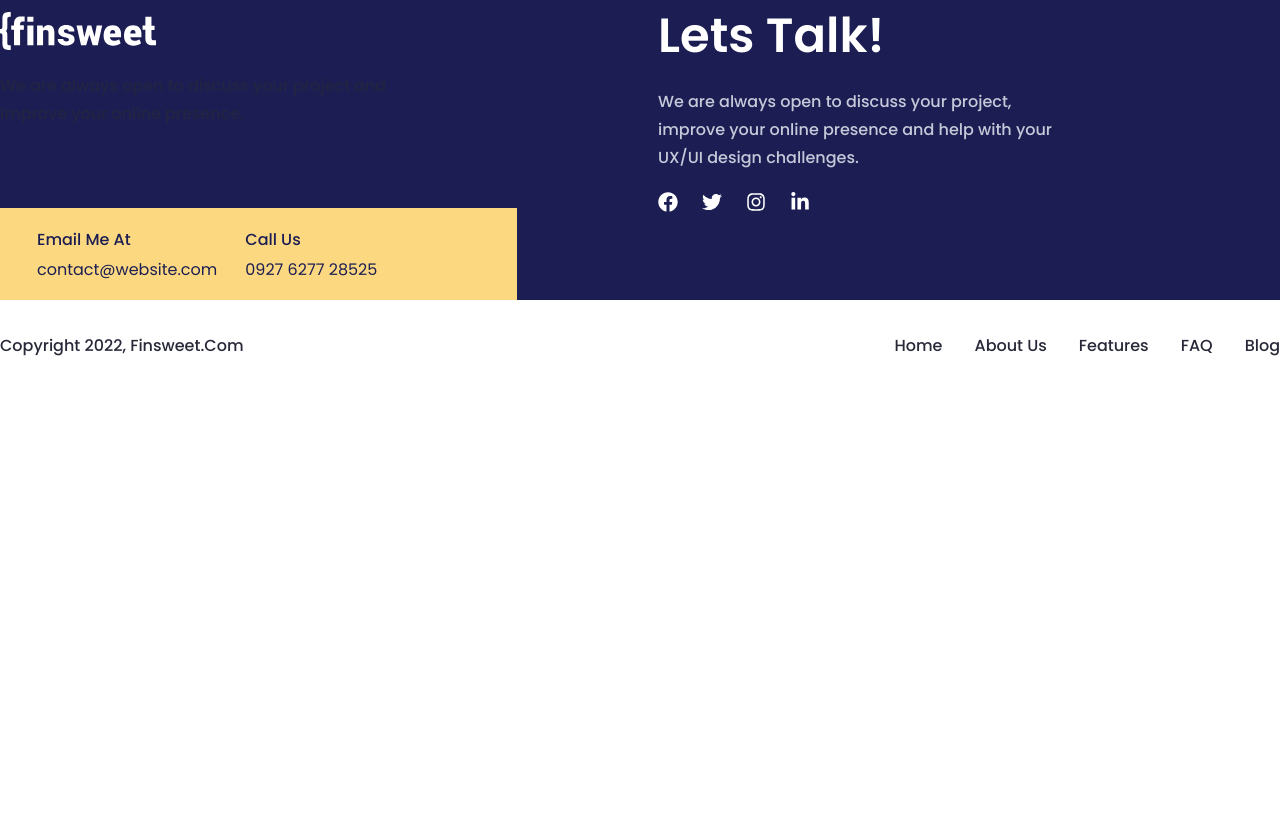
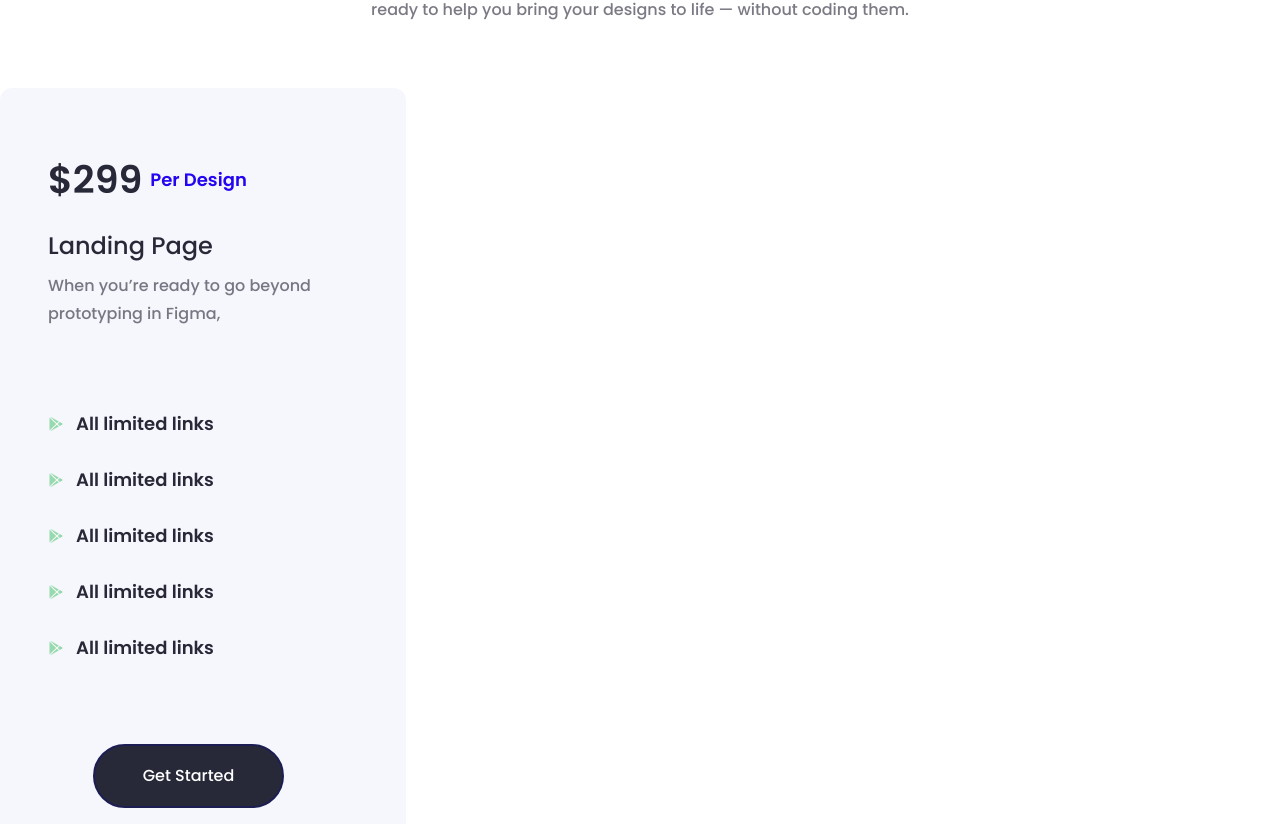
Before and after one commit to sajjad-007/React-finsweet-tailwind, a React (Vite) app: page /pricing in a window 1280 px wide. Shown: the part 336-1160 px from the top of the page. Before the commit the page ends 800 px from the top, so only its background shows below. Built offline with nearby package versions, Linux system fonts and the light colour scheme.

Commit message:
pricing section half done

```diff
--- /dev/null
+++ b/src/components/List/List.jsx
@@ -0,0 +1,11 @@
+import React from 'react'
+
+const List = ({className,children}) => {
+  return (
+    <li className={className}>
+        {children}
+    </li>
+  )
+}
+
+export default List
--- /dev/null
+++ b/src/components/div/Div.jsx
@@ -0,0 +1,11 @@
+import React from 'react'
+
+const Div = ({className,children}) => {
+  return (
+    <div className={className}>
+        {children}
+    </div>
+  )
+}
+
+export default Div
--- /dev/null
+++ b/src/components/ul/Ul.jsx
@@ -0,0 +1,11 @@
+import React from 'react'
+
+const Ul = ({className,children}) => {
+  return (
+    <ul className={className}>
+        {children}
+    </ul>
+  )
+}
+
+export default Ul
--- a/src/index.css
+++ b/src/index.css
@@ -32,6 +32,11 @@ h1,h2,h3,h4.h5,h6,a{
 @layer components {
     .nav_btn2 {
       @apply font-poppins text-black text-base font-medium leading-7 capitalize px-12 py-4 rounded-[41px] bg-secondary border-2 border-primary border-solid cursor-pointer hover:bg-transparent hover:text-sada hover:border-sada transition-all ease-linear duration-300;
+    }
+};
+@layer components {
+    .nav_btn3 {
+      @apply font-poppins text-sada text-base font-medium leading-7 capitalize px-12 py-4 rounded-[41px] bg-dark-blue border-2 border-primary border-solid cursor-pointer hover:bg-secondary hover:text-dark-blue hover:border-sada transition-all ease-linear duration-300;
     }
 };
 @layer components {
--- a/src/pages/pricing/Pricing.jsx
+++ b/src/pages/pricing/Pricing.jsx
@@ -1,8 +1,16 @@
 import React from 'react'
+import PricingChart from './PricingChart'
 
 const Pricing = () => {
   return (
-    <div>Pricing</div>
+    <div>
+      {/* // Cart section start here */}
+        <PricingChart/>
+      {/* // Cart section end here */}
+
+      {/* // Problem section start here */}
+      {/* // Problem section end here */}
+    </div>
   )
 }
 
--- /dev/null
+++ b/src/pages/pricing/PricingChart.jsx
@@ -0,0 +1,65 @@
+import React from 'react'
+import Peragraph from '../../components/headings/peragraph/Peragraph'
+import Span from '../../components/span/Span'
+import { IoLogoGooglePlaystore } from 'react-icons/io5'
+import Button from '../../components/button/Button'
+import './pricing.css'
+import Ul from '../../components/ul/Ul'
+import List from '../../components/List/List'
+import Div from '../../components/div/Div'
+
+const PricingChart = () => {
+    let pera1 = "When you’re ready to go beyond prototyping in Figma, Webflow is ready to help you bring your designs to life — without coding them."
+    let pera2 = "When you’re ready to go beyond prototyping in Figma, "
+  return (
+    <Div className='py-32 '>
+        <Div className="w-container my-0 mx-auto">
+            <Div className="content_part flex flex-col gap-4 text-center">
+                <h2 className='heading2 text-dark-blue'>our pricing part</h2>
+                <Peragraph className='pera w-[562px] mx-auto' text={pera1}/>
+            </Div>
+            <Div className="cart_section mt-16">
+                <Div className="cart_item w-[406px] h-auto py-16 pr-[77px] pl-[48px] bg-pera rounded-xl flex flex-col ">
+                    <Div className="head_section flex gap-2 items-center">
+                        <Span className='heading3' text='$299'/>
+                        <Peragraph className='Label1 capitalize' text='per design'/>
+                    </Div>
+                    <Div className="sub_section mt-5 ">
+                        <h6 className='heading6 mb-2'>landing page</h6>
+                        <Peragraph className='pera' text={pera2}/>
+                    </Div>
+                    <Div className="lists_section mt-20">
+                        <Ul className='flex flex-col gap-6'>
+                            <List className='flex gap-3 items-center'>
+                                <IoLogoGooglePlaystore className='text-green' />
+                                <Peragraph className='Label1 text-dark-blue' text='All limited links'/>
+                            </List>
+                            <List className='flex gap-3 items-center'>
+                                <IoLogoGooglePlaystore className='text-green' />
+                                <Peragraph className='Label1 text-dark-blue' text='All limited links'/>
+                            </List>
+                            <List className='flex gap-3 items-center'>
+                                <IoLogoGooglePlaystore className='text-green' />
+                                <Peragraph className='Label1 text-dark-blue' text='All limited links'/>
+                            </List>
+                            <List className='flex gap-3 items-center'>
+                                <IoLogoGooglePlaystore className='text-green' />
+                                <Peragraph className='Label1 text-dark-blue' text='All limited links'/>
+                            </List>
+                            <List className='flex gap-3 items-center'>
+                                <IoLogoGooglePlaystore className='text-green' />
+                                <Peragraph className='Label1 text-dark-blue' text='All limited links'/>
+                            </List>
+                        </Ul>
+                    </Div>
+                    <Div className="btn mt-20 text-center">
+                        <Button className='nav_btn3' type='submit' text='get started'/>
+                    </Div>
+                </Div>
+            </Div>
+        </Div>
+    </Div>
+  )
+}
+
+export default PricingChart
--- a/tailwind.config.js
+++ b/tailwind.config.js
@@ -17,6 +17,8 @@ export default {
         'dark-blue': '#282938',
         'dark-blue-lite': '#2829389e',
         'yellow': '#FCD980',
+        'green': '#97DAAD',
+
 
       },
       spacing: {
```
Also changed, not shown: src/pages/pricing/pricing.css (added).
